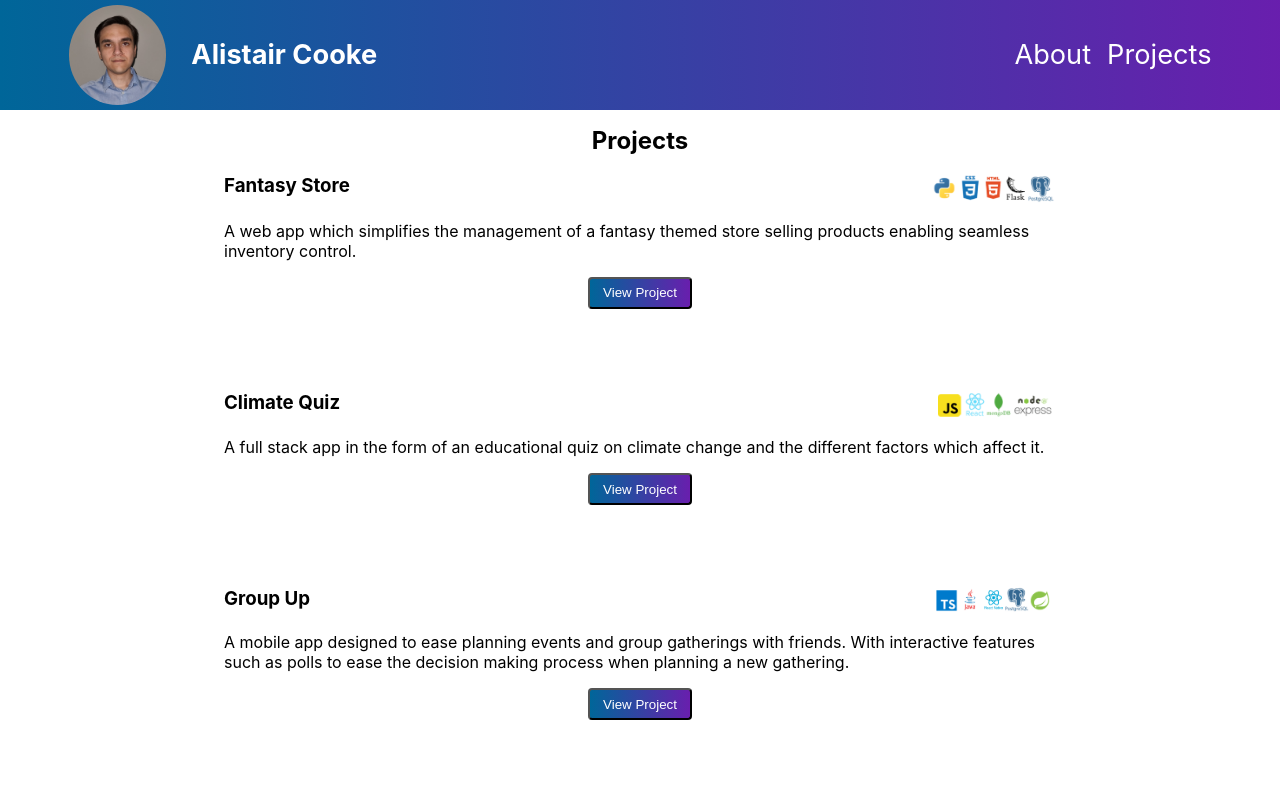
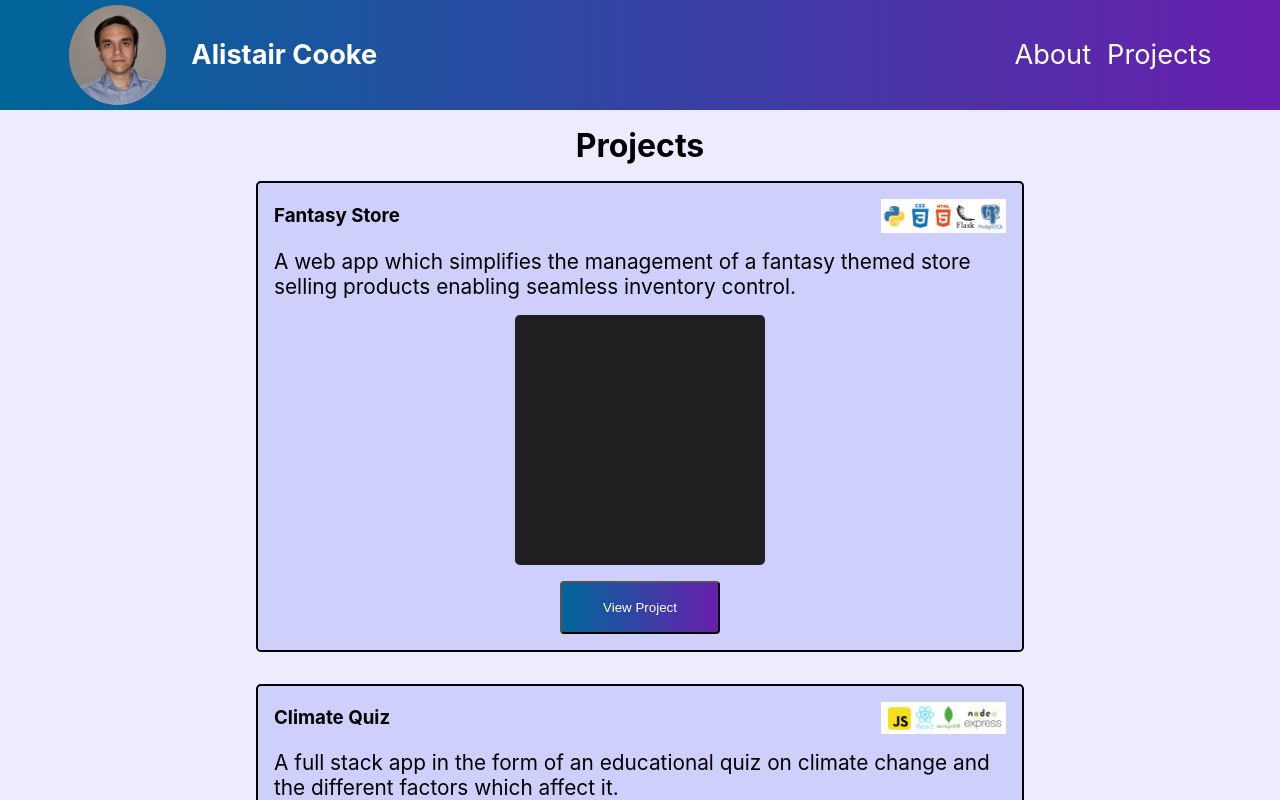
Before and after one commit to alcooke13/portfolio, a React (Create React App) app: page / in a window 1280 px wide. Both pictures are taken after a click on the item "Projects". Shown: the top 800 px of the page. Built offline with nearby package versions, Linux system fonts and the light colour scheme.

Commit message:
Styled projects, projectView one to four

```diff
--- a/src/components/AboutMe.js
+++ b/src/components/AboutMe.js
@@ -8,8 +8,8 @@ const paragraphAboutMe3 = "I am excited to leverage this solid foundation and co
 function AboutMe() {
   return (
     <AboutContainer>
+      <H2>About Me</H2>
       <AboutSection>
-        <H2>About Me</H2>
         <P>
           {paragraphAboutMe1}
         </P>
@@ -67,17 +67,19 @@ function AboutMe() {
 const AboutContainer = styled.div`
   display: flex;
   flex-direction: column;
-  padding: 1em;
-  gap: 1em;
 `
 const H2 = styled.h2`
   text-align: center;
-  margin-bottom: 0.6em;
-
+  font-size: 2em;
 `
 
 const AboutSection = styled.section`
+  padding: 1em;
+  font-size: 1.3em;
 
+  @media (max-width: 800px){
+    font-size: 1em;
+  }
 `
 
 const SkillsSection = styled.section`
@@ -85,10 +87,13 @@ const SkillsSection = styled.section`
   display: grid;
   grid-template-columns: repeat(2, 1fr);
   gap: 1em;
+  padding: 1em;
+  font-size: 1.3em;
 
   @media (max-width: 800px){
     display: flex;
     flex-direction: column;
+    font-size: 1em;
   }
 
 `
--- a/src/components/Projects.js
+++ b/src/components/Projects.js
@@ -3,6 +3,7 @@ import styled from 'styled-components';
 import projectOneImg from '../images/project_one_img.png'
 import projectTwoImg from '../images/project_two_img.png'
 import projectThreeImg from '../images/project_three_img.png'
+import testImg from '../../src/images/placeholder.png'
 
 function Projects({ setPageContent }) {
     return (
@@ -18,6 +19,7 @@ function Projects({ setPageContent }) {
                         <p>
                             A web app which simplifies the management of a fantasy themed store selling products enabling seamless inventory control.
                         </p>
+                        <ImgTest src={testImg} alt='Test image'/>
                         <Button onClick={() => setPageContent('projectOne')}>View Project</Button>
                     </InsideContainer>
                 </Li>
@@ -30,6 +32,7 @@ function Projects({ setPageContent }) {
                         <p>
                             A full stack app in the form of an educational quiz on climate change and the different factors which affect it.
                         </p>
+                        <ImgTest src={testImg} alt='Test image'/>
                         <Button onClick={() => setPageContent('projectTwo')}>View Project</Button>
                     </InsideContainer>
                 </Li>
@@ -42,6 +45,7 @@ function Projects({ setPageContent }) {
                         <p>
                             A mobile app designed to ease planning events and group gatherings with friends. With interactive features such as polls to ease the decision making process when planning a new gathering.
                         </p>
+                        <ImgTest src={testImg} alt='Test image'/>
                         <Button onClick={() => setPageContent('projectThree')}>View Project</Button>
                     </InsideContainer>
                 </Li>
@@ -54,6 +58,7 @@ function Projects({ setPageContent }) {
                         <p>
                             An updated and improved version of my first project. Which continues to simplify the management of a fantasy-themed store selling products using different programming languages and technologies.
                         </p>
+                        <ImgTest src={testImg} alt='Test image'/>
                         <Button onClick={() => setPageContent('projectFour')}>View Project</Button>
                     </InsideContainer>
                 </Li>
@@ -75,6 +80,7 @@ const Header = styled.header`
 
 const H2 = styled.h2`
     text-align: center;
+    font-size: 2em;
 
 `
 
@@ -82,20 +88,40 @@ const Img = styled.img`
     width: 125px;
 `
 
+const ImgTest = styled.img`
+    width: 250px;
+    height: 250px;
+    align-self: center;
+    border-radius: 0.3em;
+
+@Media (max-width: 800px){
+    width: 200px;
+    height: 200px;
+}
+`
+
 const H3 = styled.h3`
     margin-bottom: 0.25em;
+    font-size: 1.5em;
 `
 
 const ProjectContainer = styled.div`
     display: flex;
     flex-direction: column;
-    gap: 3em;
 `
 
 const InsideContainer = styled.div`
     display: flex;
     flex-direction: column;
     gap: 1em;
+    border: solid 2px black;
+    border-radius: 0.3em;
+    padding: 1em;
+    background-color: rgb(207, 207, 252);
+p{
+    font-size: 1.3em;
+}
+
 `
 
 const Li = styled.div`
@@ -109,6 +135,8 @@ const Button = styled.button`
     border-radius: .3em;
     cursor: pointer;
     align-self: center;
+    height: 4em;
+    width: 12em;
 
     &:hover {
     border-color: black;
--- a/src/components/projectViews/ProjectFourView.js
+++ b/src/components/projectViews/ProjectFourView.js
@@ -2,13 +2,16 @@ import React from 'react'
 import styled from 'styled-components';
 import testImg from '../../images/placeholder.png'
 
+const paragraphText1 = ' A web application which updates and improves upon my first project. My goal for this project was to review and consolidate the knowledge and skills that I acquired during my time at CodeClan. To achieve this I chose to build a new code base using different technologies compared to version 1.0. This allowed me to further master tools such as  React, JavaScript, Java and Spring Boot. One specific aspect I wanted to focus on in this project was enhancing the user interface of the site. To accomplish this I completed a short course on CSS to sharpen my skills and applied what I learned to this new version. I am satisfied with the outcome of the project, as I was able to compare it with my first project and witness firsthand how much I have grown.'
+
 function ProjectFourView() {
   return (
+    <div>
+      <H2>Fantasy Store 2.0</H2>
       <ProjectContainer>
         <Text>
-        <H2>Fantasy Store 2.0</H2>
           <p>
-          A web application which updates and improves upon my first project. My goal for this project was to review and consolidate the knowledge and skills that I acquired during my time at CodeClan. To achieve this I chose to build a new code base using different technologies compared to version 1.0. This allowed me to further master tools such as  React, JavaScript, Java and Spring Boot. One specific aspect I wanted to focus on in this project was enhancing the user interface of the site. To accomplish this I completed a short course on CSS to sharpen my skills and applied what I learned to this new version. I am satisfied with the outcome of the project, as I was able to compare it with my first project and witness firsthand how much I have grown.
+           {paragraphText1}
           </p>
         </Text>
         <Img src={testImg} alt={"Project Picture"} />
@@ -22,10 +25,11 @@ function ProjectFourView() {
             <li>Spring Boot</li>
           </ul>
         </StyledDiv>
-      <a href='https://github.com/alcooke13/Fantasy_StoreV2' target="_blank" rel='noopener'>
+        <a href='https://github.com/alcooke13/Fantasy_StoreV2' target="_blank" rel="noreferrer">
           <Button>Project Link</Button>
         </a>
       </ProjectContainer>
+    </div>
   );
 };
 
@@ -33,12 +37,17 @@ function ProjectFourView() {
 const H2 = styled.h2`
 text-align: center;
 margin-bottom: 0.5em;
+font-size: 2rem;
 `
 
 const Text = styled.div`
   display: flex;
   flex-direction: column;
   gap: 1em;
+
+  p {
+    font-size: 1.3rem;
+  }
 `
 
 const ProjectContainer = styled.div`
@@ -46,6 +55,11 @@ const ProjectContainer = styled.div`
   flex-direction: column;
   gap: 1em;
   align-items: center;
+  padding: 1em;
+  border: solid 2px black;
+  border-radius: 0.3em;
+  padding: 1em;
+  background-color: rgb(207, 207, 252);
 `
 
 const Button = styled.button`
@@ -54,6 +68,8 @@ const Button = styled.button`
   padding: 0.5em 1em;
   border-radius: .3em;
   cursor: pointer;
+  height: 3em;
+  width: 10em;
 
   &:hover {
   border-color: black;
@@ -69,5 +85,6 @@ const Img = styled.img`
   width: 250px;
   height: 250px;
   border-radius: 0.4em;
+  padding: 1em;
 `
 export default ProjectFourView;
--- a/src/components/projectViews/ProjectOneView.js
+++ b/src/components/projectViews/ProjectOneView.js
@@ -2,12 +2,21 @@ import React from 'react'
 import styled from 'styled-components';
 import testImg from '../../images/placeholder.png'
 
+const paragraphText1 = 'A full stack web application that I created using Flask. I drew inspiration from enjoying media in a fantasy setting  particularly games. The main goal of my project was to assist a merchant in a fantasy world with managing their products. The application allows users to easily create new products, modify details of existing ones and delete products from their inventory all while keeping track of stock.'
+const paragraphText2 = 'It was a challenging but fulfilling week as I applied the knowledge gained from the first module in CodeClan. I thoroughly enjoyed the experience and I’m proud of what I have accomplished as my first coding project.'
+
 function ProjectOneView() {
   return (
+    <div>
+      <H2>Fantasy Store</H2>
       <ProjectContainer>
         <Text>
-        <H2>Fantasy Store</H2>
-        <p>A full stack web application that I created using Flask. I drew inspiration from enjoying media in a fantasy setting  particularly games. The main goal of my project was to assist a merchant in a fantasy world with managing their products. The application allows users to easily create new products, modify details of existing ones and delete products from their inventory all while keeping track of stock. It was a challenging but fulfilling week as I applied the knowledge gained from the first module in CodeClan. I thoroughly enjoyed the experience and I’m proud of what I have accomplished as my first coding project.</p>
+          <p>
+            {paragraphText1}
+          </p>
+          <p>
+            {paragraphText2}
+          </p>
         </Text>
         <Img src={testImg} alt={"Project Picture"} />
         <StyledDiv>
@@ -20,10 +29,11 @@ function ProjectOneView() {
             <li>PostgreSQL</li>
           </ul>
         </StyledDiv>
-      <a href='https://github.com/alcooke13/fantasy_story_project' target="_blank" rel='noopener'>
+        <a href='https://github.com/alcooke13/fantasy_story_project' target="_blank" rel="noreferrer">
           <Button>Project Link</Button>
         </a>
       </ProjectContainer>
+    </div>
   );
 };
 
@@ -31,6 +41,7 @@ function ProjectOneView() {
 const H2 = styled.h2`
   text-align: center;
   margin-bottom: 0.5em;
+  font-size: 2rem;
 `
 
 const ProjectContainer = styled.div`
@@ -38,12 +49,21 @@ const ProjectContainer = styled.div`
   flex-direction: column;
   gap: 1em;
   align-items: center;
+  padding: 1em;
+  border: solid 2px black;
+  border-radius: 0.3em;
+  padding: 1em;
+  background-color: rgb(207, 207, 252);
 `
 
 const Text = styled.div`
   display: flex;
   flex-direction: column;
   gap: 1em;
+
+  p {
+    font-size: 1.3rem;
+  }
 `
 const Button = styled.button`
     background:linear-gradient(to left, hsl(271, 70%, 40%), hsl(200, 100%, 30%));
@@ -51,6 +71,8 @@ const Button = styled.button`
     padding: 0.5em 1em;
     border-radius: .3em;
     cursor: pointer;
+    height: 3em;
+    width: 10em;
 
     &:hover {
     border-color: black;
@@ -66,6 +88,7 @@ const Img = styled.img`
   width: 250px;
   height: 250px;
   border-radius: 0.4em;
+  padding: 1em;
 `
 
 export default ProjectOneView;
--- a/src/components/projectViews/ProjectThreeView.js
+++ b/src/components/projectViews/ProjectThreeView.js
@@ -2,16 +2,20 @@ import React from 'react'
 import styled from 'styled-components';
 import testImg from '../../images/placeholder.png'
 
+const paragraphText1 = 'For our capstone project, we created a mobile app designed to simplify the planning process for group gatherings among friends. We implemented functionalities such as polling for locations, activities, and dates. To accomplish this, we developed our own backend API using Java and Spring Boot. For the frontend we used TypeScript and React Native Expo. We developed this app as a team of four and successfully completed the project in two weeks.'
+const paragraphText2 = 'This was a challenging project as we decided to use TypeScript and React Native Expo which were not covered in the CodeClan curriculum. Although challenging, I enjoyed the experience of building upon the foundation provided by CodeClan and taking the initiative to self-learn these additional technologies. Through this experience, I was able to consolidate my knowledge and skills, ultimately resulting in the creation of an app that I am truly proud of.'
+
 function ProjectThreeView() {
   return (
+    <div>
+      <H2>Group Up</H2>
       <ProjectContainer>
         <Text>
-        <H2>Group Up</H2>
           <p>
-          For our capstone project, we created a mobile app designed to simplify the planning process for group gatherings among friends. We implemented functionalities such as polling for locations, activities, and dates. To accomplish this, we developed our own backend API using Java and Spring Boot. For the frontend we used TypeScript and React Native Expo. We developed this app as a team of four and successfully completed the project in two weeks.
+            {paragraphText1}
           </p>
           <p>
-          This was a challenging project as we decided to use TypeScript and React Native Expo which were not covered in the CodeClan curriculum. Although challenging, I enjoyed the experience of building upon the foundation provided by CodeClan and taking the initiative to self-learn these additional technologies. Through this experience, I was able to consolidate my knowledge and skills, ultimately resulting in the creation of an app that I am truly proud of.
+            {paragraphText2}
           </p>
         </Text>
         <Img src={testImg} alt={"Project Picture"} />
@@ -25,10 +29,11 @@ function ProjectThreeView() {
             <li>Spring Boot</li>
           </ul>
         </StyledDiv>
-      <a href='https://github.com/alcooke13/group_app' target="_blank" rel='noopener'>
+        <a href='https://github.com/alcooke13/group_app' target="_blank" rel="noreferrer">
           <Button>Project Link</Button>
         </a>
       </ProjectContainer>
+    </div>
   );
 };
 
@@ -36,11 +41,16 @@ function ProjectThreeView() {
 const H2 = styled.h2`
 text-align: center;
 margin-bottom: 0.5em;
+font-size: 2rem;
 `
 const Text = styled.div`
   display: flex;
   flex-direction: column;
   gap: 1em;
+
+  p {
+    font-size: 1.3rem;
+  }
 `
 
 const ProjectContainer = styled.div`
@@ -48,6 +58,11 @@ const ProjectContainer = styled.div`
   flex-direction: column;
   gap: 1em;
   align-items: center;
+  padding: 1em;
+  border: solid 2px black;
+  border-radius: 0.3em;
+  padding: 1em;
+  background-color: rgb(207, 207, 252);
 `
 
 const Button = styled.button`
@@ -56,6 +71,8 @@ const Button = styled.button`
   padding: 0.5em 1em;
   border-radius: .3em;
   cursor: pointer;
+  height: 3em;
+  width: 10em;
 
   &:hover {
   border-color: black;
@@ -71,6 +88,7 @@ const Img = styled.img`
   width: 250px;
   height: 250px;
   border-radius: 0.4em;
+  padding: 1em;
 `
 
 export default ProjectThreeView;
--- a/src/components/projectViews/ProjectTwoView.js
+++ b/src/components/projectViews/ProjectTwoView.js
@@ -4,9 +4,10 @@ import testImg from '../../images/placeholder.png'
 
 function ProjectTwoView() {
   return (
+    <div>
+      <H2>Climate Quiz</H2>
       <ProjectContainer>
         <Text>
-        <H2>Climate Quiz</H2>
           <p>An educational game in the form of a quiz on the topic of climate change. The goal of the project was to create an interactive app that incorporated various question types, enabling users to explore the factors and consequences of climate change. Working as a team of four, we successfully completed the project within a week. We created APIs for the main features of the app to work such as the questions, users and keeping track of user’s score as they played the game. I enjoyed the experience of collaborating with my teammates, employing techniques such as pair programming and mob programming to tackle issues. As well as the workflow of using GitHub and Trello to divide tasks and merge our work. </p>
         </Text>
         <Img src={testImg} alt={"Project Picture"} />
@@ -19,10 +20,11 @@ function ProjectTwoView() {
             <li>Express</li>
           </ul>
         </StyledDiv>
-      <a href='https://github.com/alcooke13/climate_quiz' target="_blank" rel='noopener'>
+        <a href='https://github.com/alcooke13/climate_quiz' target="_blank" rel="noreferrer">
           <Button>Project Link</Button>
         </a>
       </ProjectContainer>
+    </div>
   );
 };
 
@@ -30,12 +32,17 @@ function ProjectTwoView() {
 const H2 = styled.h2`
   text-align: center;
   margin-bottom: 0.5em;
+  font-size: 2rem;
 `
 
 const Text = styled.div`
   display: flex;
   flex-direction: column;
   gap: 1em;
+
+  p{
+    font-size: 1.3rem;
+  }
 `
 
 const ProjectContainer = styled.div`
@@ -43,6 +50,11 @@ const ProjectContainer = styled.div`
   flex-direction: column;
   gap: 1em;
   align-items: center;
+  padding: 1em;
+  border: solid 2px black;
+  border-radius: 0.3em;
+  padding: 1em;
+  background-color: rgb(207, 207, 252);
 `
 
 const Button = styled.button`
@@ -51,6 +63,8 @@ const Button = styled.button`
   padding: 0.5em 1em;
   border-radius: .3em;
   cursor: pointer;
+  height: 3em;
+  width: 10em;
 
   &:hover {
   border-color: black;
@@ -66,5 +80,6 @@ const Img = styled.img`
   width: 250px;
   height: 250px;
   border-radius: 0.4em;
+  padding: 1em;
 `
 export default ProjectTwoView;
--- a/src/container/MainContainer.js
+++ b/src/container/MainContainer.js
@@ -48,6 +48,7 @@ function MainContainer() {
 const Main = styled.main`
     min-height: 100vh;
     position: relative;
+    background-color: hsl(240, 90%, 96%);
 
 @media (max-width:900px) {
     min-width: fit-content;
@@ -104,13 +105,9 @@ const Content = styled.div`
     min-height: 80vh;
     max-height: fit-content;
     padding: 1em;
-    margin-left: 15%;
-    margin-right: 15%;
-
-    @media (max-width: 820px){
-    margin-left: 0;
-    margin-right: 0;
-  }
+    max-width: 50em;
+    margin: auto;
+    width: 90%;
 `
 
 export default MainContainer;
```
Lines whose indentation alone changed are shown as unchanged.
